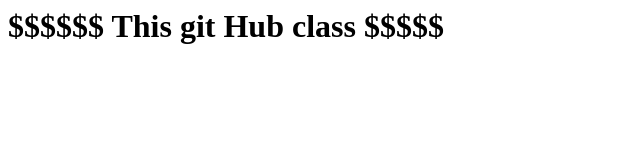
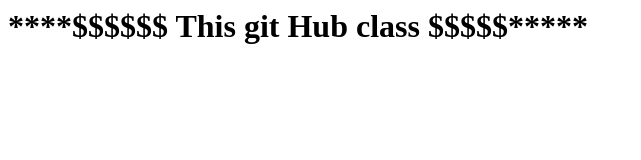
Before and after one commit to rajasekhar82/batch13, a plain HTML site: page index.html in a window 1280 px wide. Shown: the whole page, without its empty margins (0-641 px from the left). Drawn offline with Linux system fonts and the light colour scheme.

Commit message:
add index file*****

```diff
--- a/index.html
+++ b/index.html
@@ -1 +1 @@
-<h1> $$$$$$ This git Hub class $$$$$ </h1>
+<h1> ****$$$$$$ This git Hub class $$$$$***** </h1>
```
